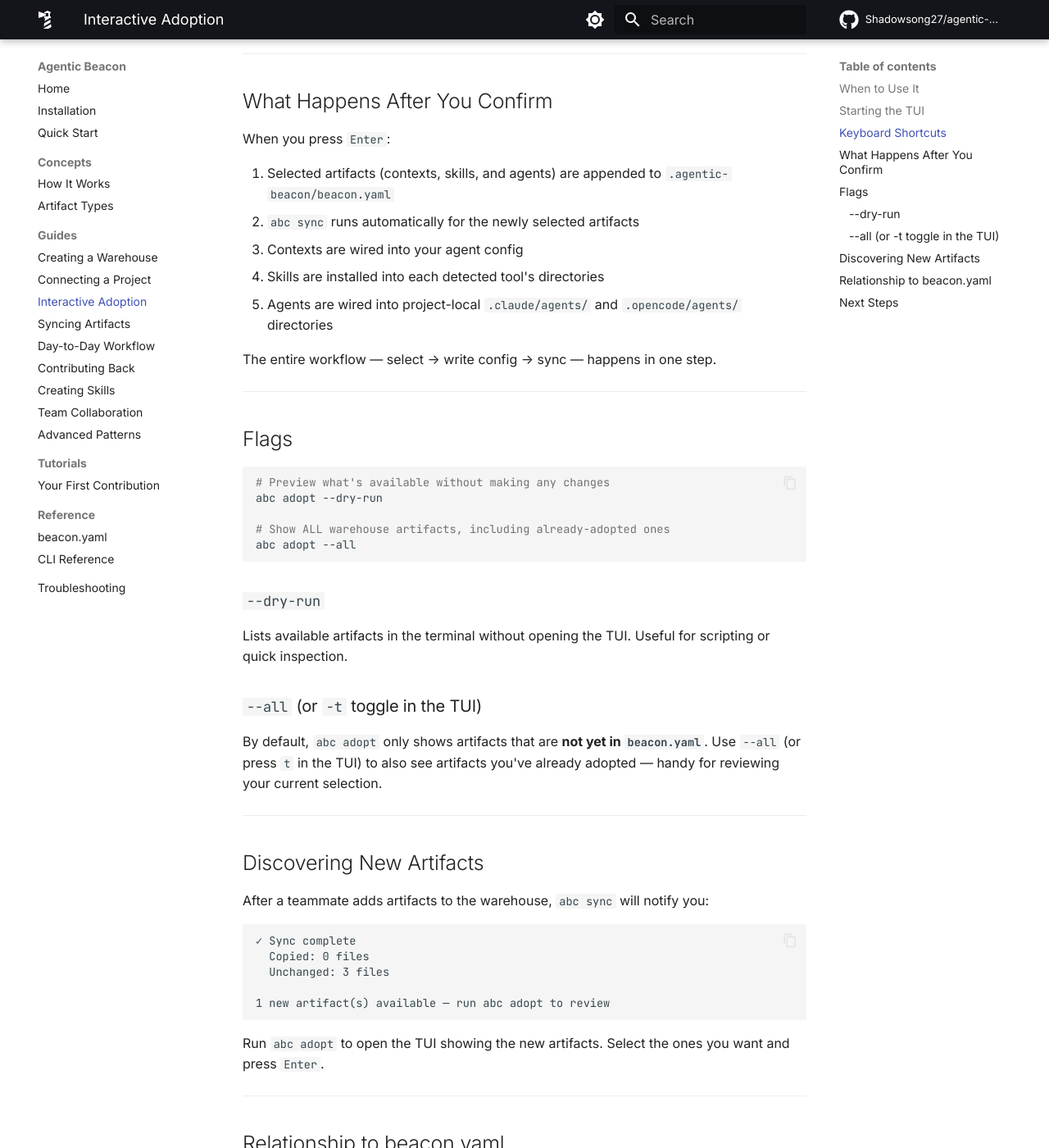
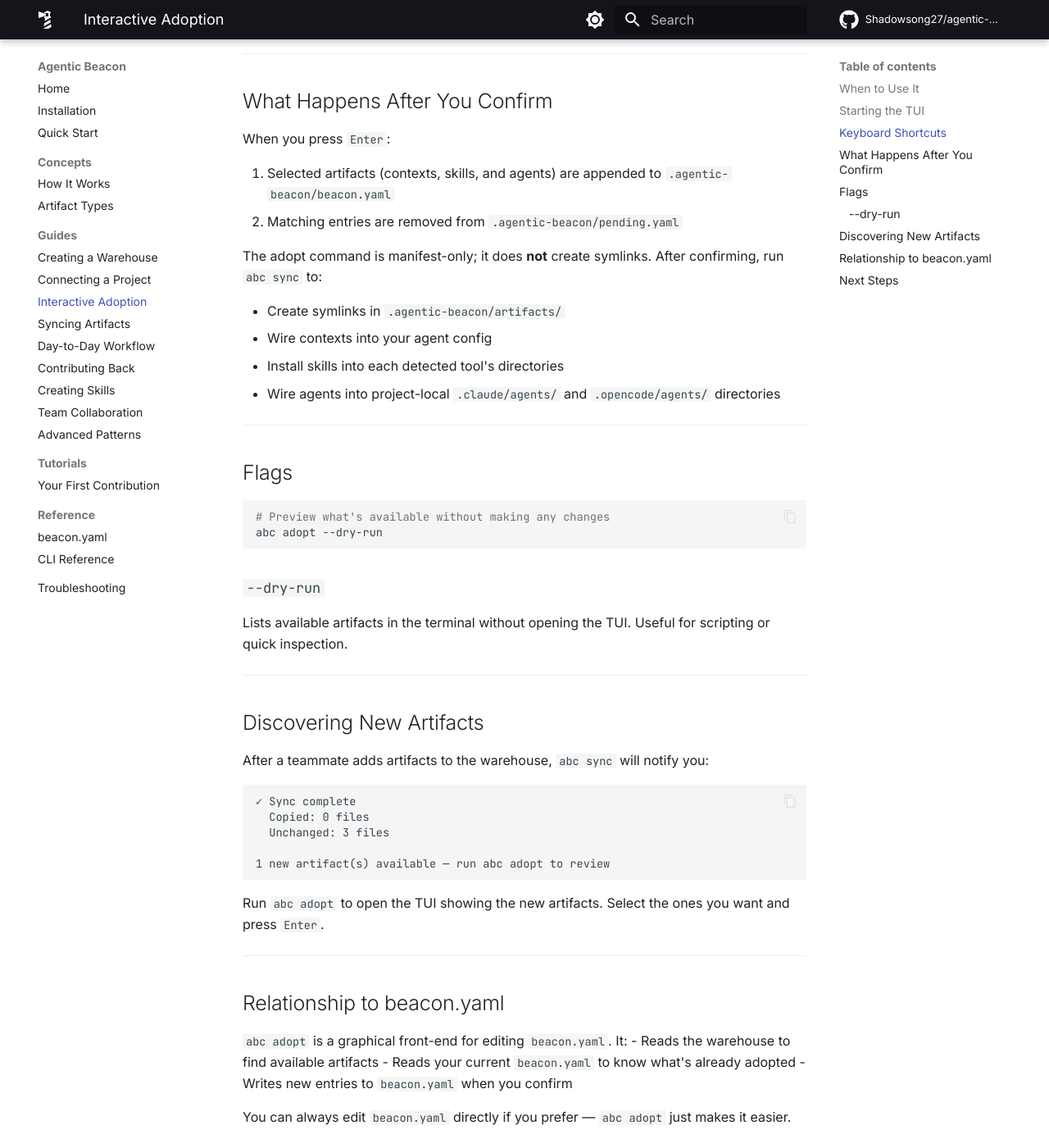
Before and after one commit to Shadowsong27/agentic-beacon, an MkDocs documentation site: the page built from site-docs/guides/interactive-adoption.md, in a window 1280 px wide and 1400 px high, scrolled down 1544 px. Shown: the whole window at 82% size. Built offline with MkDocs 1.6.1 and Material for MkDocs 9.7.7, drawn with Linux system fonts in a browser that asks for light colours; comment, search, counter and statistics services are not loaded.

Commit message:
docs: remove false "abc adopt auto-syncs" claim and bogus --all flag
`abc adopt` is manifest-only: it writes beacon.yaml and clears matching
pending.yaml entries, but does not create symlinks. Users must run
`abc sync` afterward (adoption.py:122 even prints this guidance).

The `abc adopt --all` flag also does not exist — only `--dry-run` is in
the CLI. The `t` toggle is an in-TUI keybinding.

Updates site-docs/quickstart.md, site-docs/reference/cli.md, and
site-docs/guides/interactive-adoption.md.

Implements OpenSpec change: fix-docs-adopt-does-not-auto-sync

Co-Authored-By: kimi-for-coding/k2p6 (delegate)

````diff
--- a/site-docs/guides/interactive-adoption.md
+++ b/site-docs/guides/interactive-adoption.md
@@ -41,12 +41,14 @@ The TUI opens in your terminal, showing all warehouse artifacts grouped by type
 When you press `Enter`:
 
 1. Selected artifacts (contexts, skills, and agents) are appended to `.agentic-beacon/beacon.yaml`
-2. `abc sync` runs automatically for the newly selected artifacts
-3. Contexts are wired into your agent config
-4. Skills are installed into each detected tool's directories
-5. Agents are wired into project-local `.claude/agents/` and `.opencode/agents/` directories
+2. Matching entries are removed from `.agentic-beacon/pending.yaml`
 
-The entire workflow — select → write config → sync — happens in one step.
+The adopt command is manifest-only; it does **not** create symlinks. After confirming, run `abc sync` to:
+
+- Create symlinks in `.agentic-beacon/artifacts/`
+- Wire contexts into your agent config
+- Install skills into each detected tool's directories
+- Wire agents into project-local `.claude/agents/` and `.opencode/agents/` directories
 
 ---
 
@@ -55,18 +57,11 @@ The entire workflow — select → write config → sync — happens in one step
 ```bash
 # Preview what's available without making any changes
 abc adopt --dry-run
-
-# Show ALL warehouse artifacts, including already-adopted ones
-abc adopt --all
 ```
 
 ### `--dry-run`
 
 Lists available artifacts in the terminal without opening the TUI. Useful for scripting or quick inspection.
-
-### `--all` (or `-t` toggle in the TUI)
-
-By default, `abc adopt` only shows artifacts that are **not yet in `beacon.yaml`**. Use `--all` (or press `t` in the TUI) to also see artifacts you've already adopted — handy for reviewing your current selection.
 
 ---
 
````
Also changed, not shown: openspec/changes/fix-docs-adopt-does-not-auto-sync/tasks.md (+15 -15 lines), site-docs/quickstart.md (+6 -2 lines), site-docs/reference/cli.md (+4 -2 lines).
